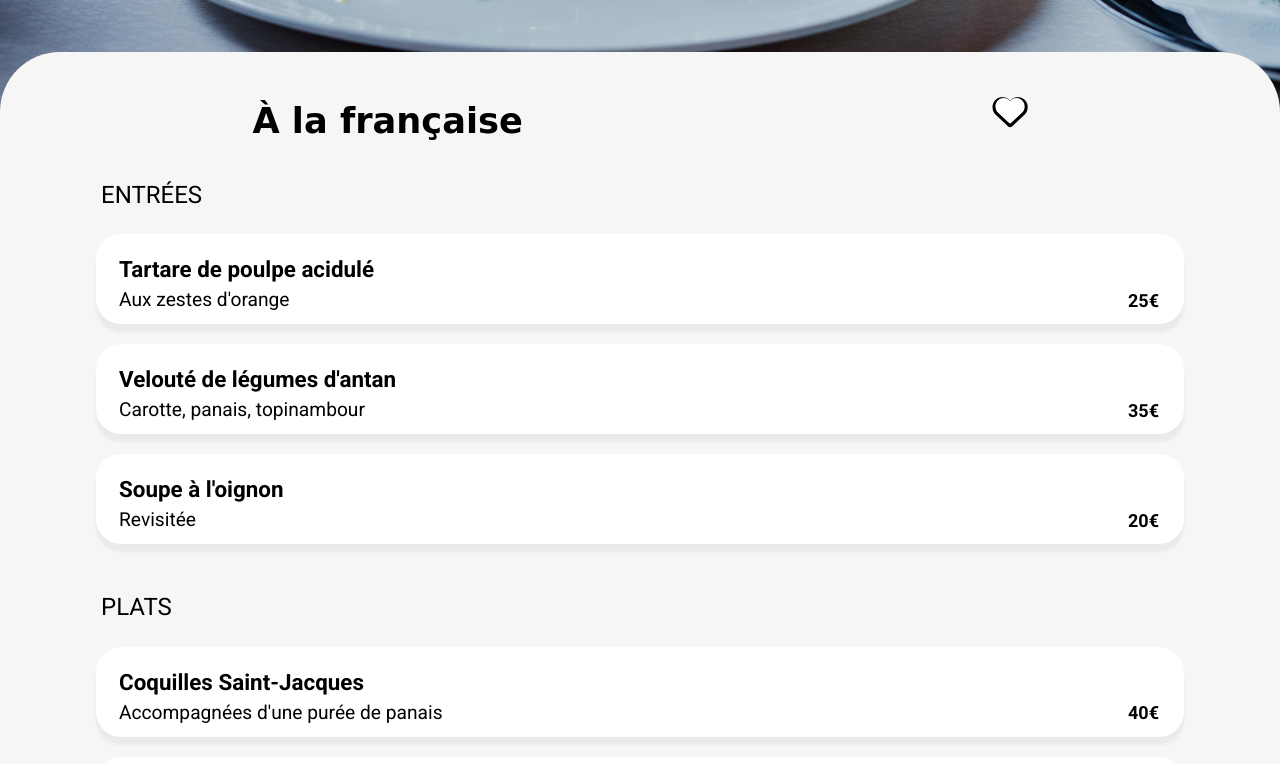
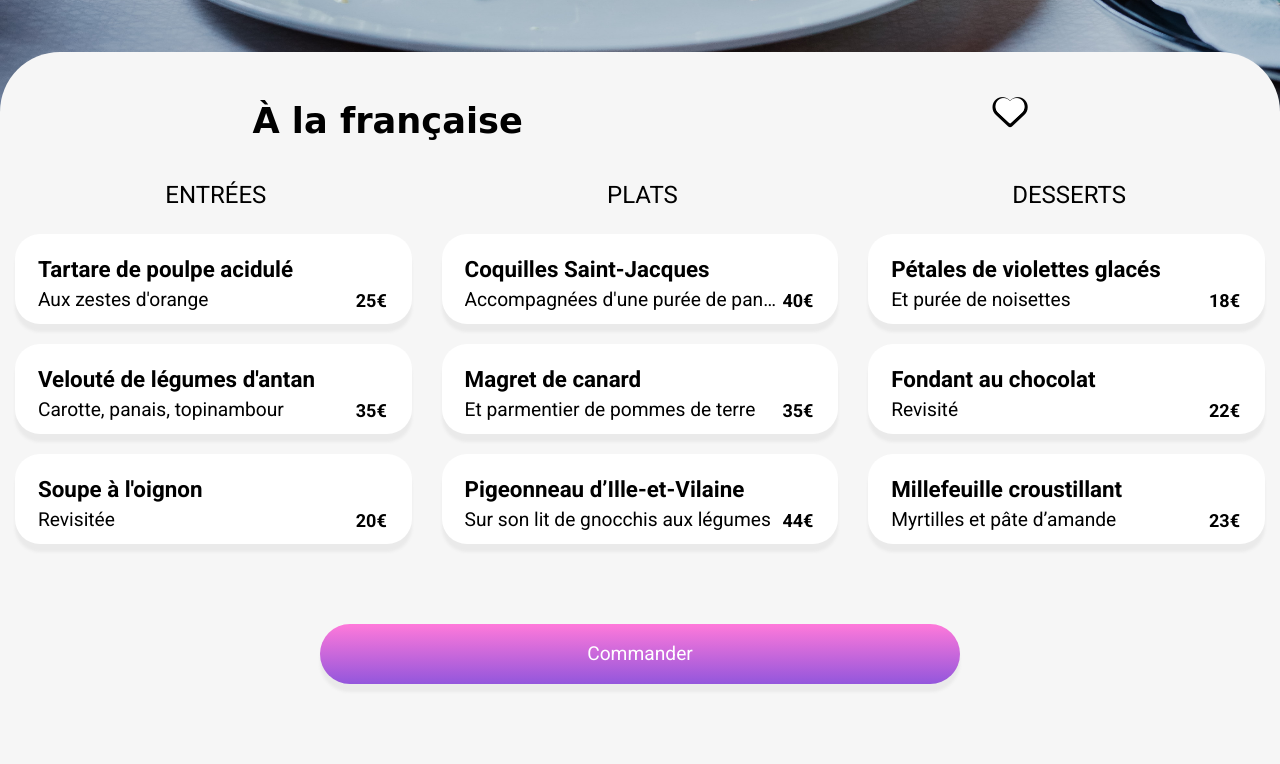
Before and after one commit to mehdi657/ohmyfood, a website: page pages/française.html in a window 1280 px wide. Shown: the part 600-1364 px from the top of the page. Drawn offline with Linux system fonts and the light colour scheme; files that its build step writes are made by us from their sources; a web font is replaced by a local one.

Commit message:
ajustement des media queries pour les pages

```diff
--- a/scss/layout/_mediapages.scss
+++ b/scss/layout/_mediapages.scss
@@ -3,6 +3,13 @@
         width: 100%;
         height: 500px;
         background-size: 100% 500px;
+    }
+    .menus{
+        @include flex(flex, row, wrap, center, center);
+        .plat{
+            align-items: center;
+            width: 31%;
+        }
     }
 }
 
```
Also changed, not shown: css/page.css, 1 other file.
